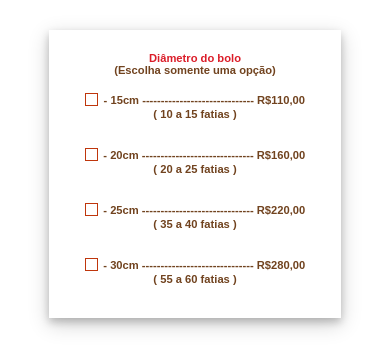
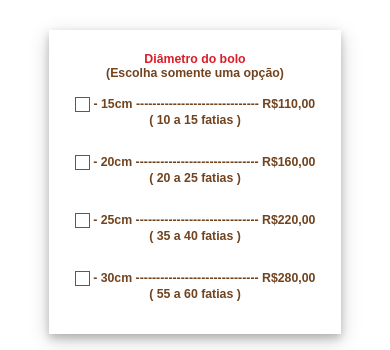
Before and after one commit to Ricardo-1991/jeisle-cakes-form, a React (Vite) app: page / in a window 390 px wide. Shown: the part 396-746 px from the top of the page. Built offline with nearby package versions, Linux system fonts and the light colour scheme.

Commit message:
ajustando checkbox

```diff
--- a/src/components/Form/FormStyle.css
+++ b/src/components/Form/FormStyle.css
@@ -132,19 +132,30 @@ input[type='button']:hover {
   }
 
   h2 {
-    font-size: 1rem;
+    font-size: 1.1rem;
   }
 
   label {
-    font-size: 1rem;
+    font-size: 1.1rem;
   }
 
   p {
-    font-size: 1rem;
+    font-size: 1.1rem;
   }
 
   span{
     margin-left: 0.5rem;
     top: -0.2rem;
   }
+
+  input[type='checkbox']::before {
+    content: ' ';
+    width: 1.2rem;
+    height: 1.2rem;
+  }
+  input[type='checkbox']:checked::after {
+    content: ' ';
+    width: 0.5rem;
+    height: 0.5rem;
+  }
 }
```
